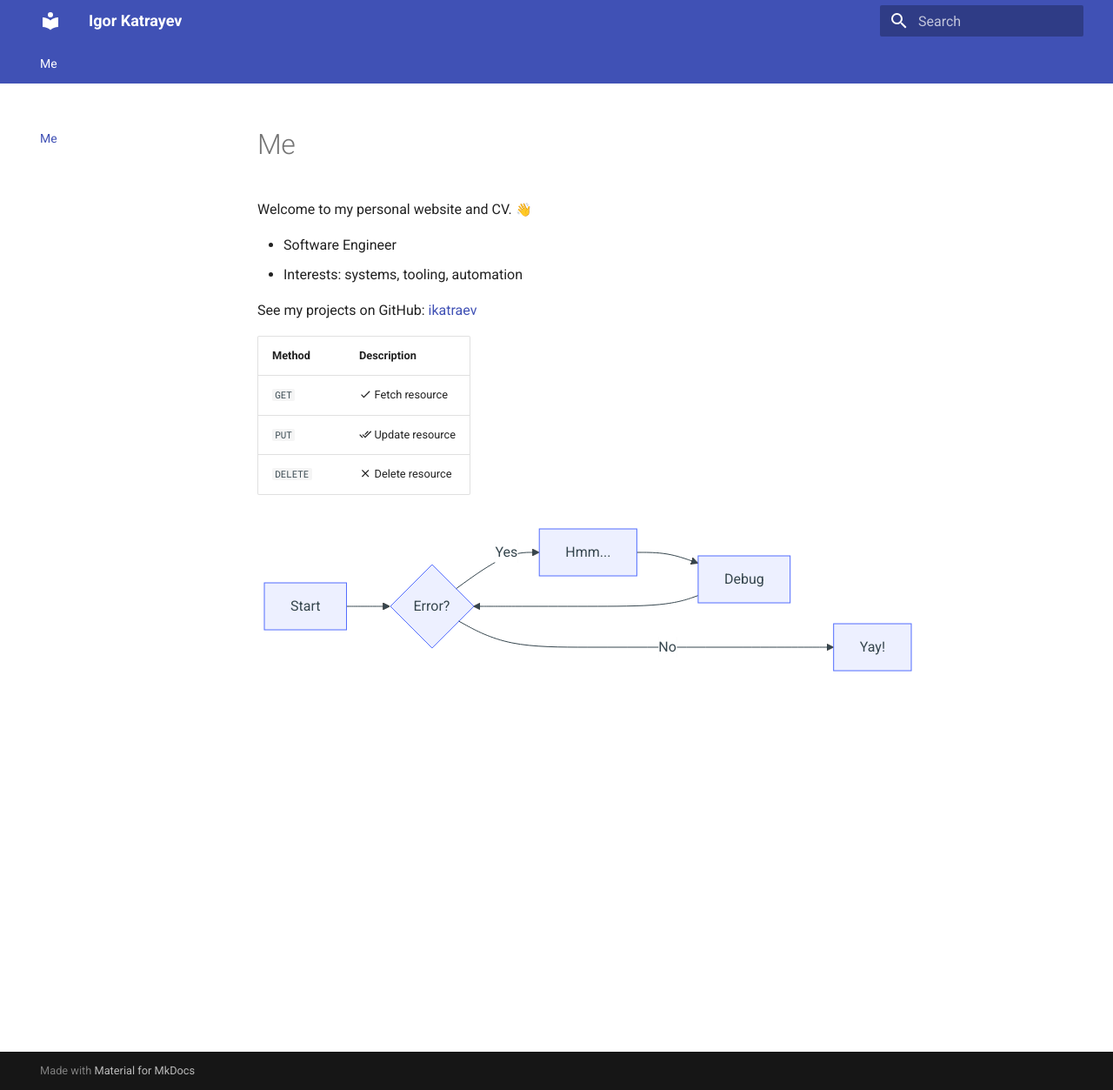
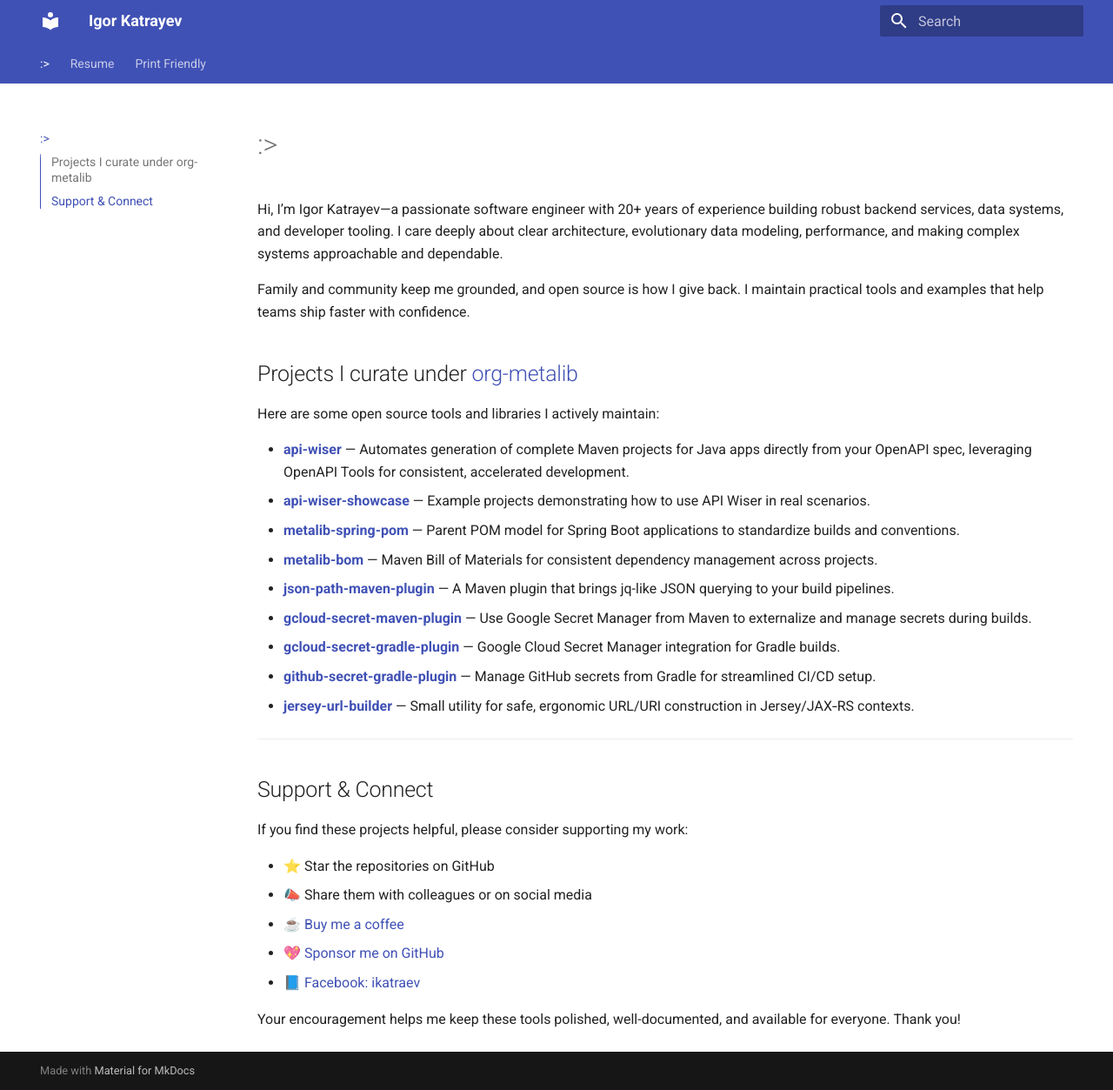
Before and after one commit to ikatraev/ikatraev.github.io, an MkDocs documentation site: the page built from docs/index.md, in a window 1280 px wide and 1253 px high. Shown: the whole window at 87% size. Built offline with MkDocs 1.6.1 and Material for MkDocs 9.7.7, drawn with Linux system fonts in a browser that asks for light colours; emoji names are drawn with the system emoji font.

Commit message:
resume added, first page updated

````diff
--- a/docs/index.md
+++ b/docs/index.md
@@ -1,26 +1,44 @@
 ---
 layout: home
-title: "Hello, I'm Igor"
+title: "Igor Katrayev"
 ---
 
-Welcome to my personal website and CV. :wave:
+Hi, I’m Igor Katrayev—a passionate software engineer with 20+ years of experience building robust backend services, data systems, and developer tooling. I care deeply about clear architecture, evolutionary data modeling, performance, and making complex systems approachable and dependable.
 
-- Software Engineer
-- Interests: systems, tooling, automation
+Family and community keep me grounded, and open source is how I give back. I maintain practical tools and examples that help teams ship faster with confidence.
 
-See my projects on GitHub: [ikatraev](https://github.com/ikatraev)
+## Projects I curate under [org-metalib](https://github.com/org-metalib)
 
-| Method   | Description                          |
-|----------|--------------------------------------|
-| `GET`    | :material-check:     Fetch resource  |
-| `PUT`    | :material-check-all: Update resource |
-| `DELETE` | :material-close:     Delete resource |
+Here are some open source tools and libraries I actively maintain:
 
-``` mermaid
-graph LR
-  A[Start] --> B{Error?};
-  B -->|Yes| C[Hmm...];
-  C --> D[Debug];
-  D --> B;
-  B ---->|No| E[Yay!];
-```
+- **[api-wiser](https://github.com/org-metalib/api-wiser)** — Automates generation of complete Maven projects for Java apps
+  directly from your OpenAPI spec, leveraging OpenAPI Tools for consistent, accelerated development.
+- **[api-wiser-showcase](https://github.com/org-metalib/api-wiser-showcase)** — Example projects demonstrating how to use
+  API Wiser in real scenarios.
+- **[metalib-spring-pom](https://github.com/org-metalib/metalib-spring-pom)** — Parent POM model for Spring Boot applications
+  to standardize builds and conventions.
+- **[metalib-bom](https://github.com/org-metalib/metalib-bom)** — Maven Bill of Materials for consistent dependency
+  management across projects.
+- **[json-path-maven-plugin](https://github.com/json-path-maven-plugin)** — A Maven plugin that brings jq-like JSON
+  querying to your build pipelines.
+- **[gcloud-secret-maven-plugin](https://github.com/org-metalib/gcloud-secret-maven-plugin)** — Use Google Secret Manager
+  from Maven to externalize and manage secrets during builds.
+- **[gcloud-secret-gradle-plugin](https://github.com/org-metalib/gcloud-secret-gradle-plugin)** — Google Cloud Secret
+  Manager integration for Gradle builds.
+- **[github-secret-gradle-plugin](https://github.com/org-metalib/github-secret-gradle-plugin)** — Manage GitHub secrets
+  from Gradle for streamlined CI/CD setup.
+- **[jersey-url-builder](https://github.com/org-metalib/jersey-url-builder)** — Small utility for safe, ergonomic URL/URI construction in Jersey/JAX‑RS contexts.
+
+---
+
+## Support & Connect
+
+If you find these projects helpful, please consider supporting my work:
+
+- ⭐ Star the repositories on GitHub
+- 📣 Share them with colleagues or on social media
+- ☕ [Buy me a coffee](https://buymeacoffee.com/ikatraev)
+- 💖 [Sponsor me on GitHub](https://github.com/sponsors/ikatraev)
+- 📘 [Facebook: ikatraev](https://facebook.com/ikatraev)
+
+Your encouragement helps me keep these tools polished, well-documented, and available for everyone. Thank you!
--- a/mkdocs.yml
+++ b/mkdocs.yml
@@ -1,4 +1,9 @@
 site_name: Igor Katrayev
+
+nav:
+  - :>: index.md
+  - Resume: resume.md
+  - Print Friendly: /print_page/
 
 theme:
   name: material
@@ -15,10 +20,18 @@ theme:
 
 plugins:
   - search
+  - print-site
   - mermaid2
 
 markdown_extensions:
   - attr_list
+  - admonition
+  - pymdownx.details
+  - pymdownx.superfences:
+      custom_fences:
+        - name: mermaid
+          class: mermaid
+          format: !!python/name:pymdownx.superfences.fence_code_format
   - pymdownx.emoji:
       emoji_index: !!python/name:material.extensions.emoji.twemoji
       emoji_generator: !!python/name:material.extensions.emoji.to_svg
@@ -28,11 +41,3 @@ markdown_extensions:
   - pymdownx.keys
   - pymdownx.mark
   - pymdownx.tilde
-  - pymdownx.superfences:
-      custom_fences:
-        - name: mermaid
-          class: mermaid
-          format: !!python/name:pymdownx.superfences.fence_code_format
-
-nav:
-  - Me: index.md
````
Also changed, not shown: docs/resume.md (added, +195 -0 lines).
